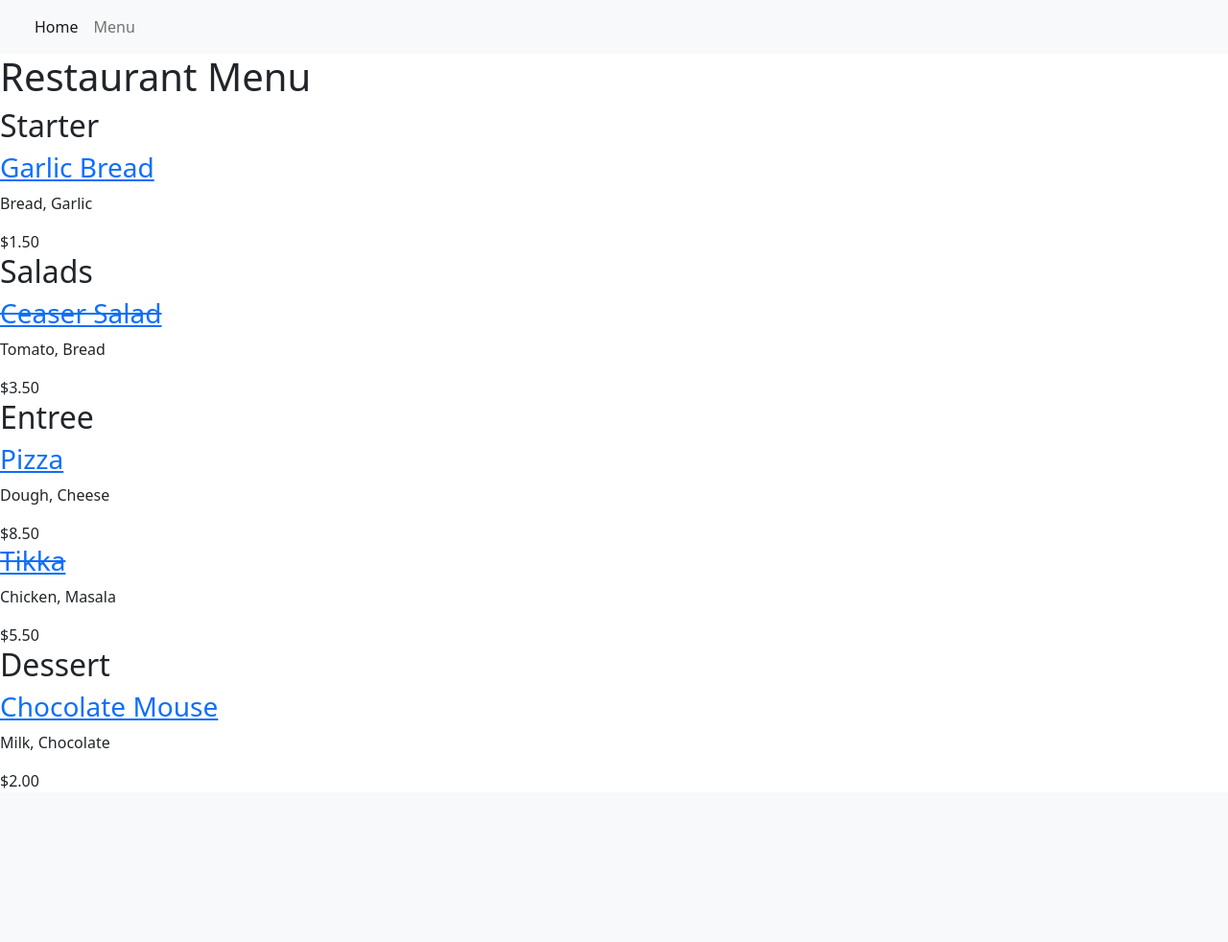
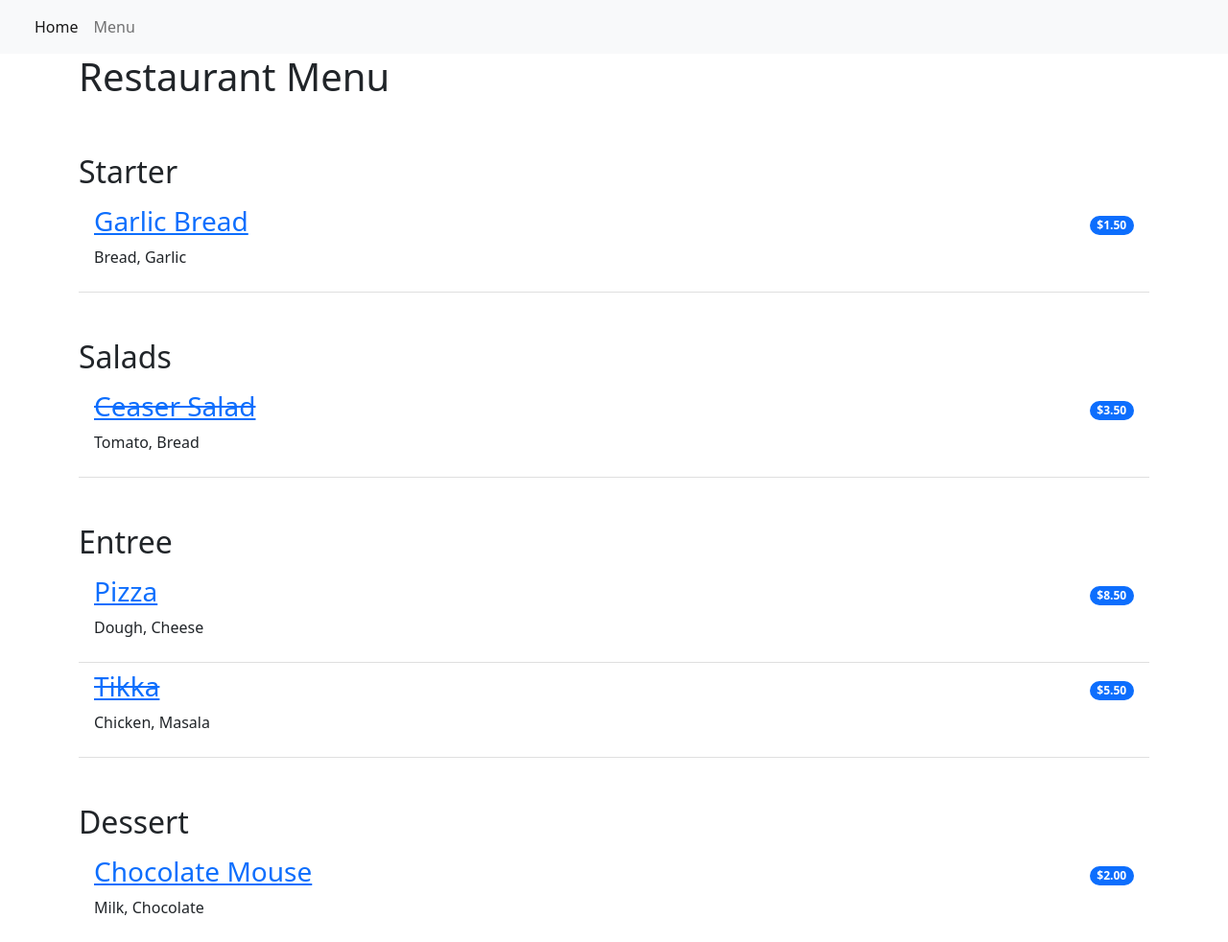
Before and after one commit to Alifseen/Django-Food-Management-App, a Django app: page / in a window 1280 px wide. Shown: the whole page at 96% size. Before the commit the page ends 822 px from the top, so only its background shows below. Run offline with Django 5.2, Linux system fonts and the light colour scheme; data comes from the database, SQL or seed files in the repository; some libraries are stand-ins or nearby versions.

Commit message:
Added CSS Bootstrap classes

```diff
--- a/food_management/templates/index.html
+++ b/food_management/templates/index.html
@@ -1,22 +1,33 @@
 {% extends 'base.html' %}
 {% block content %}
-<div>
+<div class="container">
     <h1>Restaurant Menu</h1>
+    <ul class="list-group list-group-flush">
     {% for type in types %}
-        <h2>{{type.1}}</h2>
+        <h2 class="pt-5">{{type.1}}</h2>
         {% for row in meals_list %}
             {% if row.dish_category == type.0 %}
                 {% if row.availability == 0 %}
-                    <a href="{% url 'meal_detail' row.pk %}"><h3><del>{{row.dish_name}}</del></h3></a>
-                    <p>{{row.ingredients}}</p>
-                    <span>${{row.price}}</span>
+                    <li class="list-group-item d-flex justify-content-between align-items-center border-0 pb-0">
+                        <a href="{% url 'meal_detail' row.pk %}"><h3><del>{{row.dish_name}}</del></h3></a>
+                        <span class="badge bg-primary rounded-pill">${{row.price}}</span>
+                    </li>
+                    <li class="list-group-item pt-0">
+                        <p>{{row.ingredients}}</p>
+                    </li>
+
                 {% else %}
-                    <a href="{% url 'meal_detail' row.pk %}"><h3>{{row.dish_name}}</h3></a>
-                    <p>{{row.ingredients}}</p>
-                    <span>${{row.price}}</span>
+                    <li class="list-group-item d-flex justify-content-between align-items-center border-0 pb-0">
+                        <a href="{% url 'meal_detail' row.pk %}"><h3>{{row.dish_name}}</h3></a>
+                        <span class="badge bg-primary rounded-pill">${{row.price}}</span>
+                    </li>
+                    <li class="list-group-item pt-0">
+                        <p>{{row.ingredients}}</p>
+                    </li>
                 {% endif %}
             {% endif %}
         {% endfor %}
     {% endfor %}
+    </ul>
 </div>
 {% endblock content %}
--- a/food_management/templates/meal_detail.html
+++ b/food_management/templates/meal_detail.html
@@ -1,7 +1,7 @@
 {% extends 'base.html' %}
 {% block content %}
-<div>
-    <h1>{{meals.dish_name}}</h1>
+<div class="container">
+    <h1 class="pt-5">{{meals.dish_name}}</h1>
     <h3>{{meals.ingredients}}</h3>
     <p>${{meals.price}}</p>
 </div>
```
